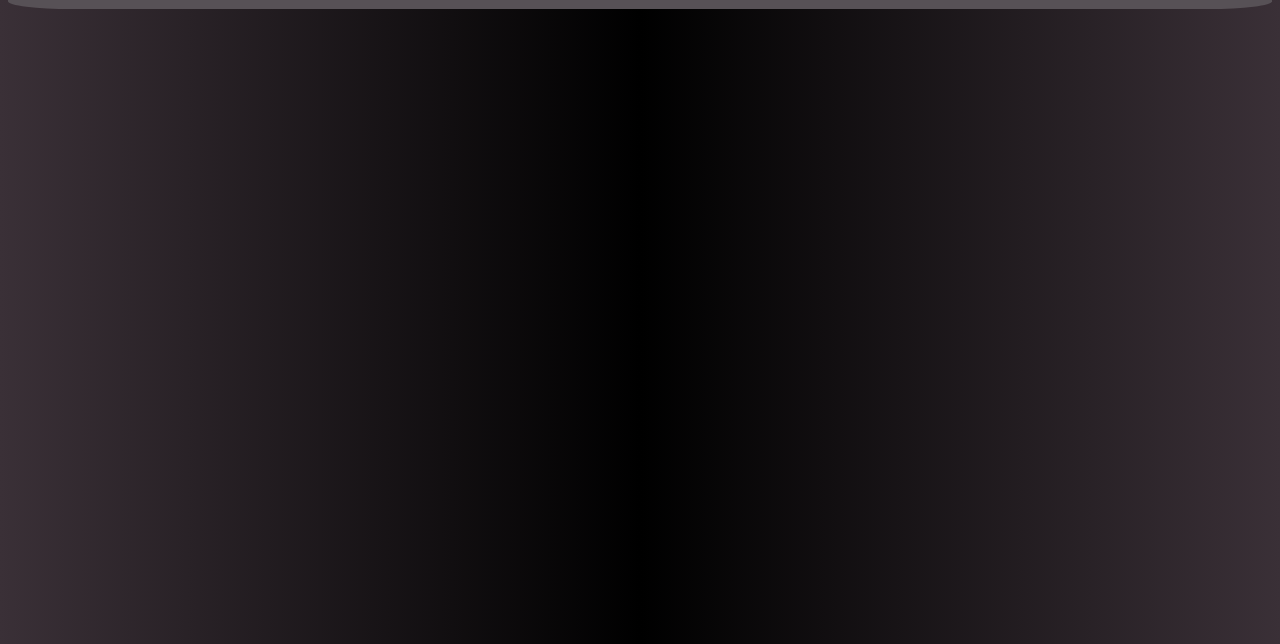
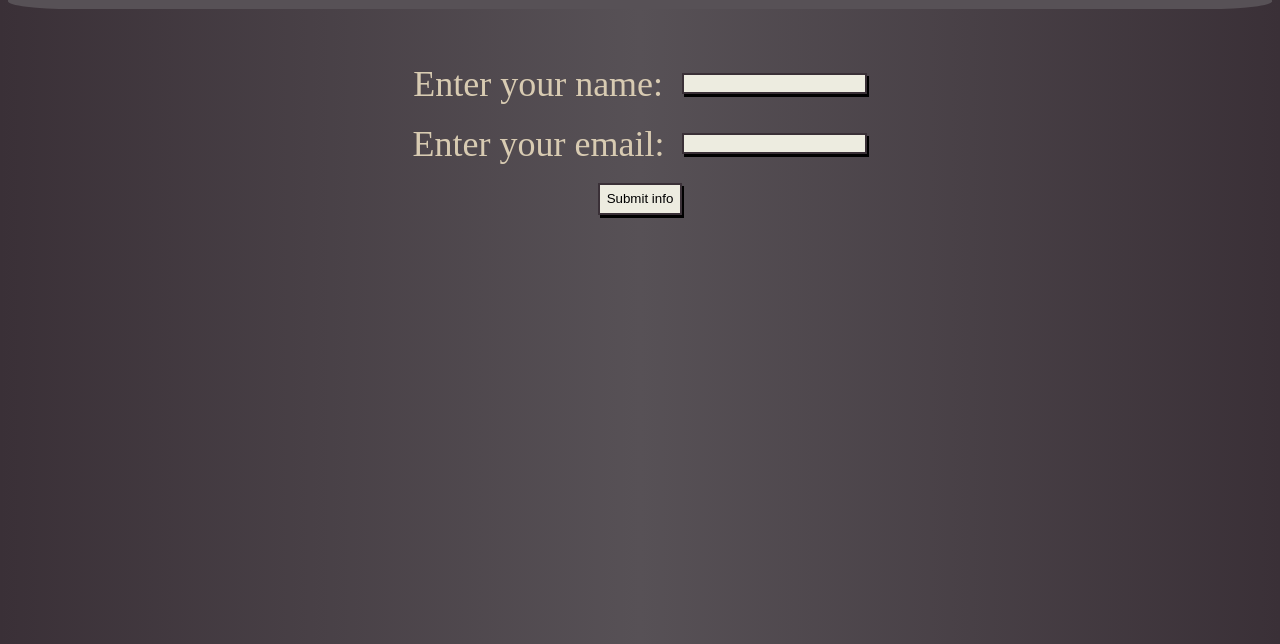
Before and after one commit to G-U-T/personal-site-II, a plain HTML site: page contact.html in a window 1280 px wide. Shown: the part 156-800 px from the top of the page. Drawn offline with Linux system fonts and the light colour scheme.

Commit message:
Finished contact forms.

```diff
--- a/contact.html
+++ b/contact.html
@@ -18,5 +18,19 @@
 				<a href="contact.html">Contact</a>
 			</button>
 		</nav>
+
+		<div class="center-flex">
+			<form>
+				<section class="form-input-container">
+					<label for="name">Enter your name:</label>
+					<input type="text" id="name" name="name">
+				</section>
+				<section class="form-input-container">
+					<label for="email">Enter your email:</label>
+					<input type="email" id="email" name="email">
+				</section>
+				<input type="submit" value="Submit info">
+			</form>
+		</div>
 	</body>
 </html>
--- a/styles.css
+++ b/styles.css
@@ -8,7 +8,7 @@
 
 body {
 	background-color: var(--bg-color);
-	background-image: linear-gradient(to right, var(--bg-color), black, var(--bg-color));
+	background-image: linear-gradient(to right, var(--bg-color), var(--dark-gray), var(--bg-color));
 	color: var(--tan);
 }
 
@@ -59,10 +59,16 @@ button:disabled > a {
 		transition-duration: 0.3s;
 	}
 }
+@media (max-width: 500px) {
+	label {
+		font-size: 0.66em !important;
+	}
+}
 
 img {
 	max-width: 20em;
 	max-height: 20em;
+	border: 0.5em solid black;
 }
 
 .center-flex {
@@ -72,3 +78,28 @@ img {
 	align-items: center;
 	text-align: center;
 }
+.form-input-container {
+	display: flex;
+	flex-direction: row;
+	justify-content: space-evenly;
+	align-items: center;
+	text-align: center;
+	gap: 1em;
+	margin: 1em;
+}
+
+form {
+	margin: 2em;
+	font-size: large;
+}
+label {
+	font-size: 2em;
+}
+input {
+	background-color: var(--white);
+	border: 2px solid var(--bg-color);
+	box-shadow: 2px 3px black;
+}
+input[type=submit] {
+	padding: 0.5em;
+}
```
Also changed, not shown: portfolio.html (+1 -2 lines).
